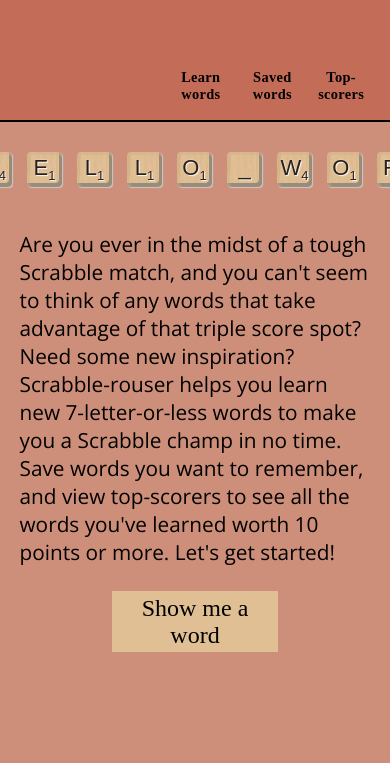
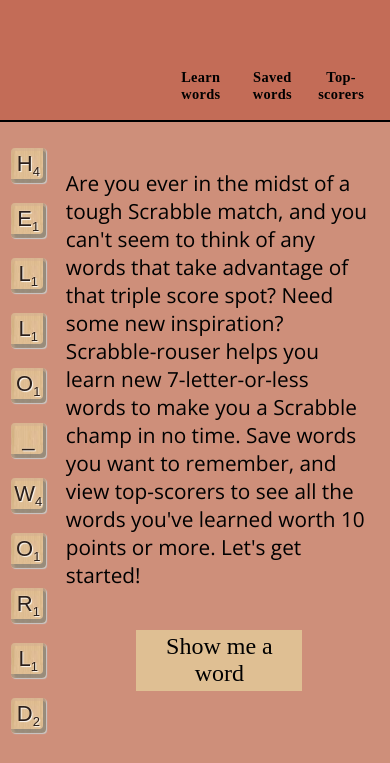
Before and after one commit to kendallha/scrabble-rouser, a React app: page / in a window 390 px wide. Shown: the part 81-844 px from the top of the page. Built offline with nearby package versions, Linux system fonts and the light colour scheme; a web font is replaced by a local one.

Commit message:
Adjust mobile layout of welcome page

```diff
--- a/src/Components/Letter/Letter.css
+++ b/src/Components/Letter/Letter.css
@@ -1,3 +1,9 @@
 .scrabble-wrapper {
   margin: 1%;
 }
+
+@media screen and (max-width: 480px) {
+  .scrabble-wrapper {
+    margin: 0;
+  }
+}
--- a/src/Components/Welcome/Welcome.css
+++ b/src/Components/Welcome/Welcome.css
@@ -20,14 +20,36 @@
   font-size: 1.3em;
 }
 
-/* .start {
-  padding: 1%;
-  font-size: 1.5em;
-  background: #dfbf93;
-  border: 2px solid transparent;
-  font-family: 'Mate SC', serif;
+.welcome-section {
+  display: flex;
+  flex-direction: column;
+  align-items: center;
 }
 
-.start:hover {
-  border: 2px solid black;
-} */
+@media screen and (max-width: 800px) {
+  .word-tiles {
+    justify-content: center;
+  }
+}
+
+@media screen and (max-width: 518px) {
+  .word-tiles {
+    flex-direction: column;
+  }
+
+  .welcome {
+   flex-direction: row;
+   align-items: flex-start;
+   padding-left: 2%;
+  }
+
+  .welcome-section {
+    flex-direction: column;
+    align-items: center;
+    padding-top: 5%;
+  }
+
+  .start {
+    margin-top: 10%;
+  }
+}
--- a/src/Components/Welcome/Welcome.js
+++ b/src/Components/Welcome/Welcome.js
@@ -12,10 +12,12 @@
   return(
     <section className='welcome'>
       <div className='word-tiles'>{wordTiles}</div>
-      <p className='intro'>Are you ever in the midst of a tough Scrabble match, and you can't seem to think of any words that take advantage of that triple score spot? Need some new inspiration? Scrabble-rouser helps you learn new 7-letter-or-less words to make you a Scrabble champ in no time. Save words you want to remember, and view top-scorers to see all the words you've learned worth 10 points or more. Let's get started!</p>
-      <Link to='/learn'>
-        <button className='start'>Show me a word</button>
-      </Link>
+      <div className='welcome-section'>
+        <p className='intro'>Are you ever in the midst of a tough Scrabble match, and you can't seem to think of any words that take advantage of that triple score spot? Need some new inspiration? Scrabble-rouser helps you learn new 7-letter-or-less words to make you a Scrabble champ in no time. Save words you want to remember, and view top-scorers to see all the words you've learned worth 10 points or more. Let's get started!</p>
+        <Link to='/learn'>
+          <button className='start'>Show me a word</button>
+        </Link>
+      </div>
     </section>
   )
 }
```
